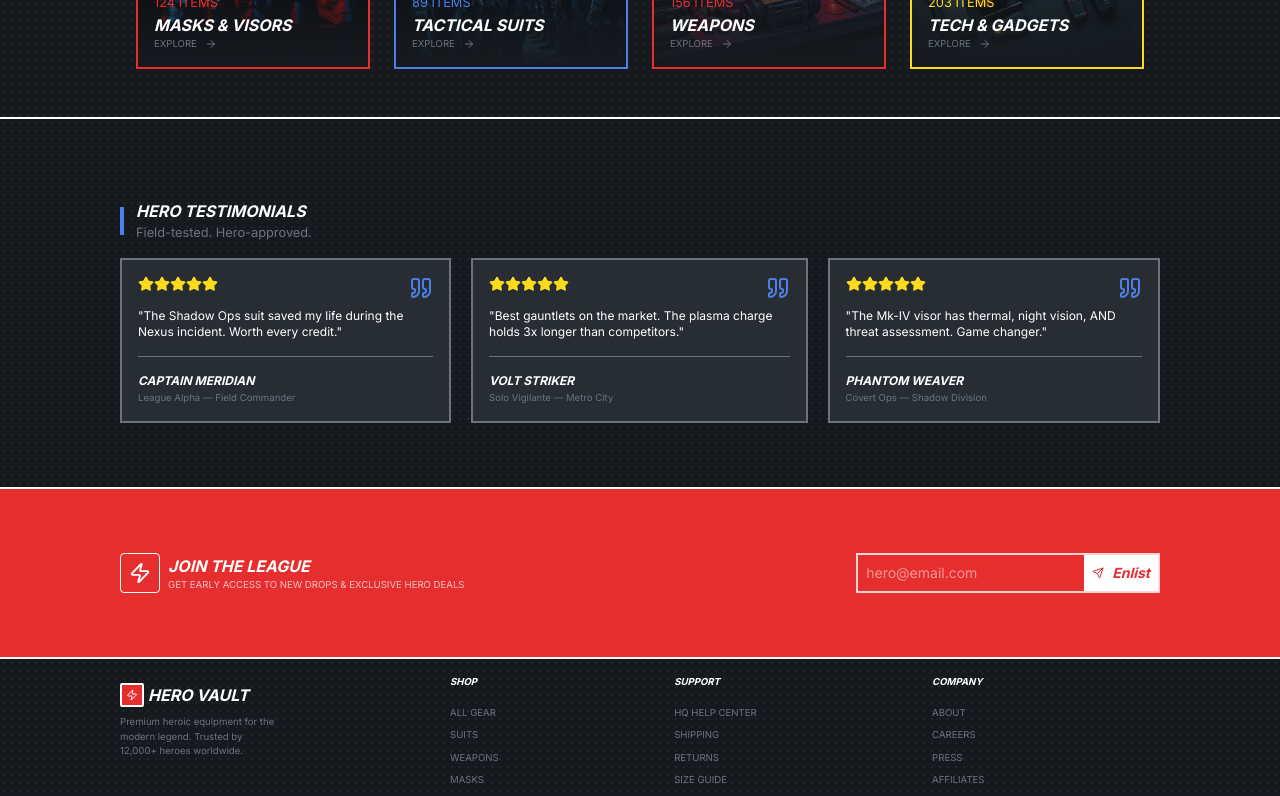
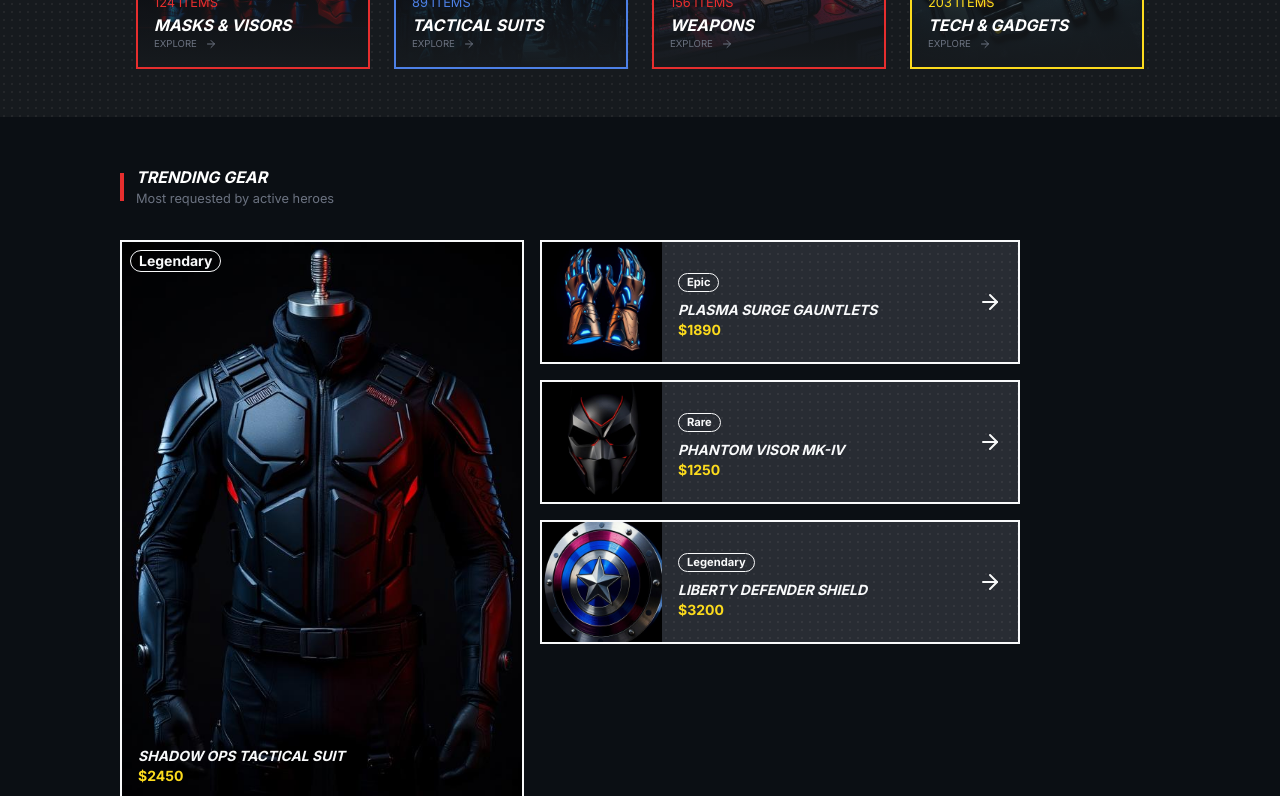
Before and after one commit to velvel77/superhero-store, a Next.js app: page /shop in a window 1280 px wide. Shown: the part 920-1716 px from the top of the page. Built offline with nearby package versions, Linux system fonts and the light colour scheme.

Commit message:
feat: Add featured products section

```diff
--- a/app/shop/page.tsx
+++ b/app/shop/page.tsx
@@ -1,9 +1,10 @@
+import ShopHeader from '@/components/ui/shop-header';
 import ShopBanner from '@/components/ui/shop-banner';
+import ShopCategories from '@/components/ui/shop-categories';
+import ShopFeaturedProducts from '@/components/ui/shop-featured-products';
+import ShopTestimonials from '@/components/ui/shop-testimonials';
 import ShopNewsLetter from '@/components/ui/shop-newsletter';
 import ShopFooter from '@/components/ui/shop-footer';
-import ShopHeader from '@/components/ui/shop-header';
-import ShopTestimonials from '@/components/ui/shop-testimonials';
-import ShopCategories from '@/components/ui/shop-categories';
 
 export default function Shop() {
   return (
@@ -11,6 +12,7 @@ export default function Shop() {
       <ShopHeader />
       <ShopBanner />
       <ShopCategories />
+      <ShopFeaturedProducts />
       <ShopTestimonials />
       <ShopNewsLetter />
       <ShopFooter />
--- /dev/null
+++ b/components/ui/shop-featured-products.tsx
@@ -0,0 +1,111 @@
+import { ArrowRight } from 'lucide-react';
+import Image from 'next/image';
+import mask from '@/public/mask.jpg';
+import gloves from '@/public/gloves.jpg';
+import shield from '@/public/shield.jpg';
+import outfit from '@/public/outfit.jpg';
+import Link from 'next/link';
+
+const items = [
+  { id: 1, image: outfit, rarity: 'Legendary', description: 'Shadow ops tactical suit', price: 2450 },
+  { id: 2, image: gloves, rarity: 'Epic', description: 'Plasma surge gauntlets', price: 1890 },
+  { id: 3, image: mask, rarity: 'Rare', description: 'Phantom visor MK-IV', price: 1250 },
+  { id: 4, image: shield, rarity: 'Legendary', description: 'Liberty defender shield', price: 3200 },
+];
+
+const [featured, ...rest] = items;
+
+export default function ShopFeaturedProducts() {
+  return (
+    <section className="p-4 pb-16 diagonal-stripes ">
+      <div className="mx-auto max-w-260 w-full">
+        <header className="p-4 py-8 relative grid items-center">
+          <div className="absolute h-7 w-1 bg-(--color-effect-red)"></div>
+          <h2 className="text-white font-bold uppercase italic">Trending Gear</h2>
+          <small className="text-(--color-text-muted)">Most requested by active heroes</small>
+        </header>
+
+        <div className="flex gap-4">
+          {/* Featured */}
+          <Link
+            href={'/'}
+            key={featured.id}
+            className="group overflow-clip relative w-auto border-2 glow-red border-base-white font-bold"
+          >
+            <Image
+              className="object-cover w-100 h-140 group-hover:scale-110 transition-all duration-300"
+              src={featured.image}
+              alt={featured.description}
+              width={250}
+              height={500}
+            />
+            {/* Rarity */}
+            <span
+              className={`absolute text-sm border-base-white border rounded-full px-2 m-2 top-0 left-0
+              ${
+                featured.rarity === 'Legendary'
+                  ? 'bg-rarity-legendary text-base-black'
+                  : featured.rarity === 'Epic'
+                    ? 'bg-rarity-epic'
+                    : featured.rarity === 'Rare'
+                      ? 'bg-rarity-rare'
+                      : 'bg-rarity-uncommon text-base-black'
+              }`}
+            >
+              {featured.rarity}
+            </span>
+            <div className="absolute flex flex-col p-4 bottom-0 left-0">
+              {/* Description */}
+              <span className="uppercase text-sm italic">{featured.description}</span>
+              {/* Price */}
+              <span className="text-sm text-(--color-effect-yellow)">${featured.price}</span>
+            </div>
+          </Link>
+
+          {/* Rest */}
+          <div className="w-fit flex flex-col gap-4">
+            {rest.map((item) => (
+              <Link
+                href={'/'}
+                key={item.id}
+                className="flex glow-red group items-center benday-dots w-120 border-2 bg-(--color-effect-gray) border-base-white font-bold"
+              >
+                <div className="overflow-clip">
+                  <Image
+                    className="size-30 group-hover:scale-110 transition-transform duration-300 object-cover"
+                    src={item.image}
+                    alt={item.description}
+                    width={200}
+                    height={200}
+                  />
+                </div>
+                <div className="flex flex-col p-4">
+                  {/* Rarity */}
+                  <span
+                    className={`w-fit text-[.7rem] border-base-white border rounded-full px-2 my-2
+              ${
+                item.rarity === 'Legendary'
+                  ? 'bg-rarity-legendary text-base-black'
+                  : item.rarity === 'Epic'
+                    ? 'bg-rarity-epic'
+                    : item.rarity === 'Rare'
+                      ? 'bg-rarity-rare'
+                      : 'bg-rarity-uncommon text-base-black'
+              }`}
+                  >
+                    {item.rarity}
+                  </span>
+                  {/* Description */}
+                  <span className="uppercase text-sm italic">{item.description}</span>
+                  {/* Price */}
+                  <span className="text-sm text-(--color-effect-yellow)">${item.price}</span>
+                </div>
+                <ArrowRight className="mr-4 group-hover:text-(--color-effect-red) size-6 ml-auto" />
+              </Link>
+            ))}
+          </div>
+        </div>
+      </div>
+    </section>
+  );
+}
```
